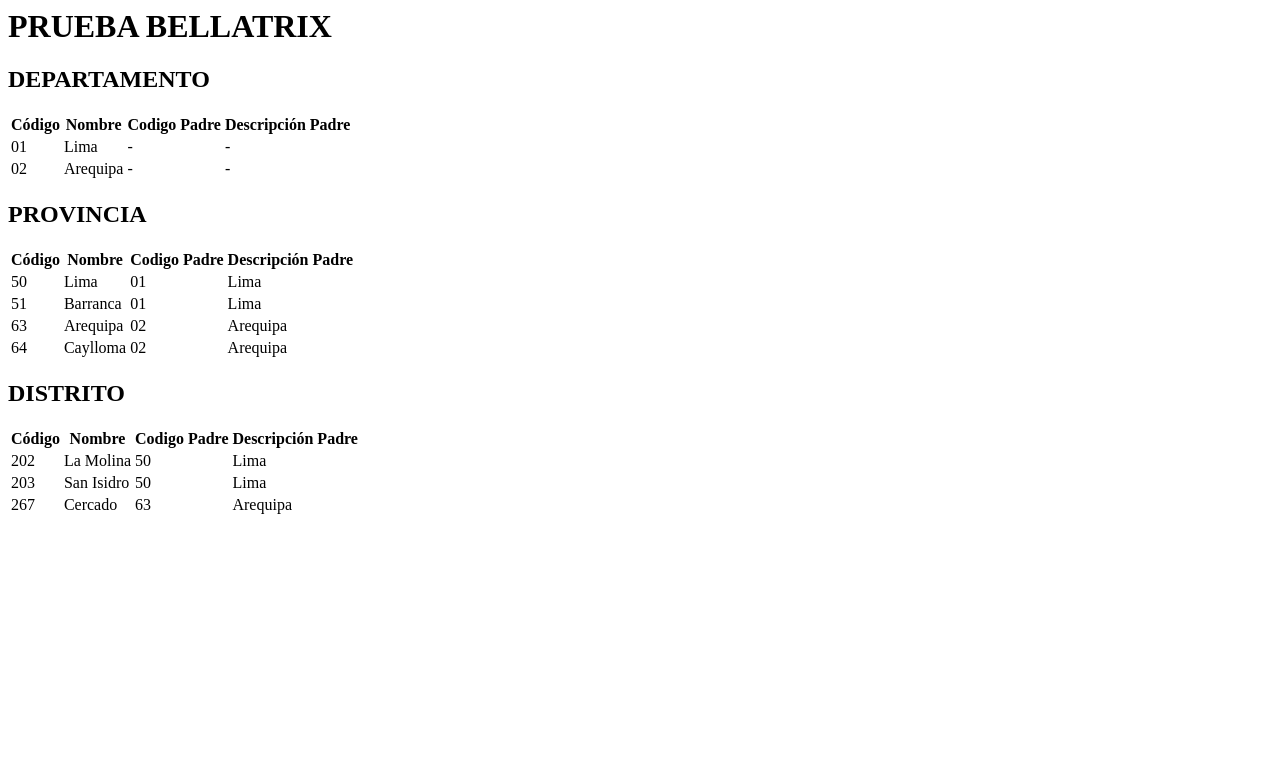
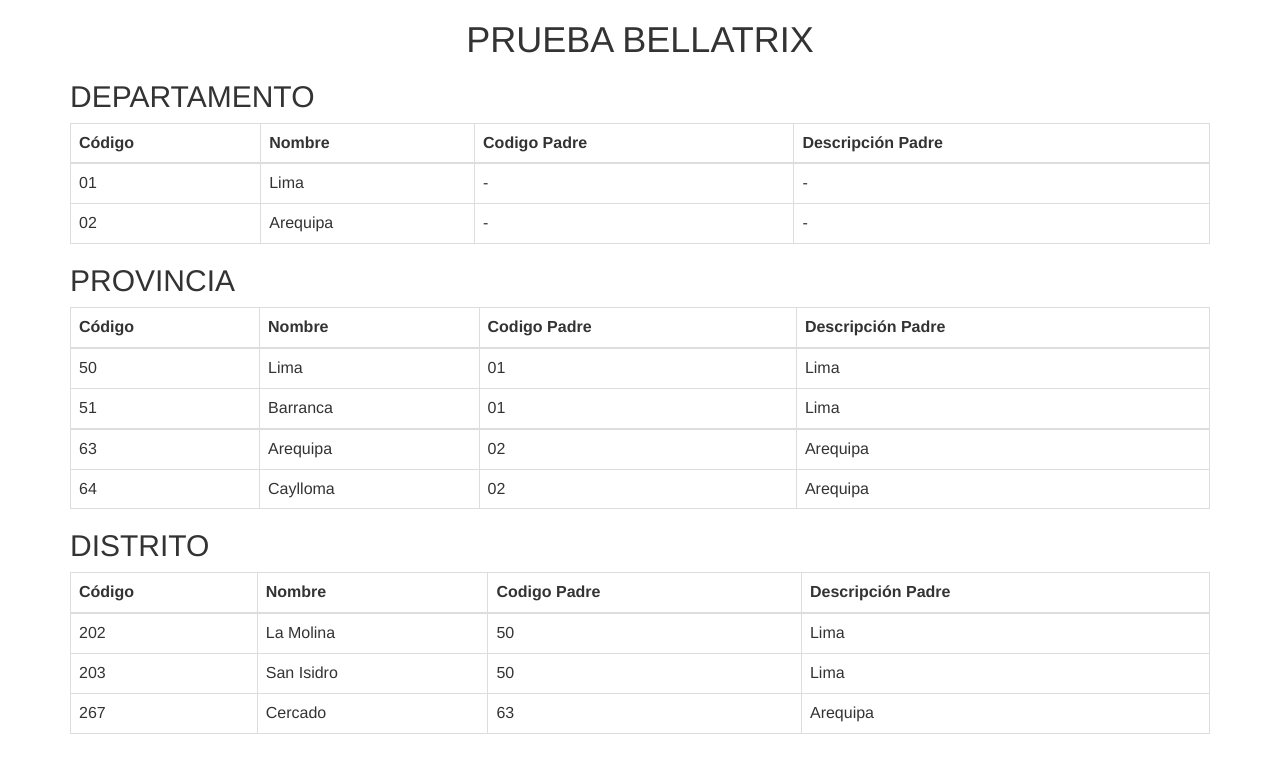
Before and after one commit to Eddy21/belltest, a website: page index.html in a window 1280 px wide. Drawn offline with nearby package versions, Linux system fonts and the light colour scheme.

Commit message:
Update Index with bootstrapp. Add Bootstrap

```diff
--- a/index.html
+++ b/index.html
@@ -1,12 +1,19 @@
 <html>
     <head>
+<!-- Latest compiled and minified CSS -->
+<link rel="stylesheet" href="https://maxcdn.bootstrapcdn.com/bootstrap/3.3.7/css/bootstrap.min.css" integrity="sha384-BVYiiSIFeK1dGmJRAkycuHAHRg32OmUcww7on3RYdg4Va+PmSTsz/K68vbdEjh4u" crossorigin="anonymous">
+<!-- Optional theme -->
+<link rel="stylesheet" href="https://maxcdn.bootstrapcdn.com/bootstrap/3.3.7/css/bootstrap-theme.min.css" integrity="sha384-rHyoN1iRsVXV4nD0JutlnGaslCJuC7uwjduW9SVrLvRYooPp2bWYgmgJQIXwl/Sp" crossorigin="anonymous">
+<!-- Latest compiled and minified JavaScript -->
+<script src="https://maxcdn.bootstrapcdn.com/bootstrap/3.3.7/js/bootstrap.min.js" integrity="sha384-Tc5IQib027qvyjSMfHjOMaLkfuWVxZxUPnCJA7l2mCWNIpG9mGCD8wGNIcPD7Txa" crossorigin="anonymous"></script>
 <script src="https://ajax.googleapis.com/ajax/libs/angularjs/1.6.4/angular.min.js"></script>
 <script src="script.js"></script>
 </head>
 <body ng-app="myApp" ng-controller="myCtrl">
-        <h1>PRUEBA BELLATRIX</h1>
+    <div class="container">
+        <h1 style="text-align:center">PRUEBA BELLATRIX</h1>
         <h2>DEPARTAMENTO</h2>
-        <table>
+        <table class="table table-bordered">
             <thead>
                 <tr>
                     <th>Código</th>
@@ -25,7 +32,7 @@
             </tbody>
         </table>
         <h2>PROVINCIA</h2>
-        <table>
+        <table class="table table-bordered">
             <thead>
                 <tr>
                     <th>Código</th>
@@ -44,7 +51,7 @@
             </tbody>
         </table>
         <h2>DISTRITO</h2>
-        <table >
+        <table class="table table-bordered">
             <thead ng-repeat-start="dep in data.dep track by $index">
                 <tr ng-if="$index==0">
                     <th>Código</th>
@@ -62,5 +69,6 @@
                 </tr>
             </tbody>
         </table>
+    </div>
     </body>
 </html>
```
Also changed, not shown: README.md.
